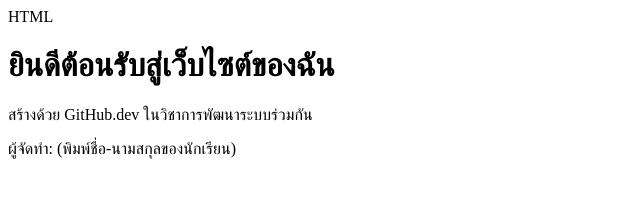
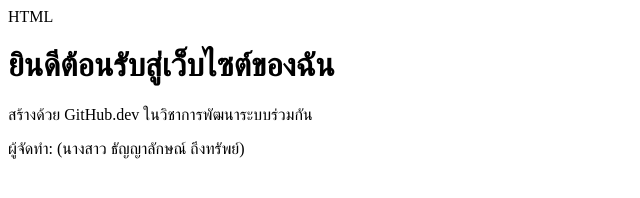
Before and after one commit to s32708-pixel/my-first-repo, a plain HTML site: page index.html in a window 1280 px wide. Shown: the full height of the page, 0-640 px from the left. Drawn offline with Linux system fonts and the light colour scheme.

Commit message:
Update index.html

```diff
--- a/index.html
+++ b/index.html
@@ -8,6 +8,6 @@ HTML
 <body>
     <h1>ยินดีต้อนรับสู่เว็บไซต์ของฉัน</h1>
     <p>สร้างด้วย GitHub.dev ในวิชาการพัฒนาระบบร่วมกัน</p>
-    <p>ผู้จัดทำ: (พิมพ์ชื่อ-นามสกุลของนักเรียน)</p>
+    <p>ผู้จัดทำ: (นางสาว ธัญญาลักษณ์ ถึงทรัพย์)</p>
 </body>
 </html>
```
